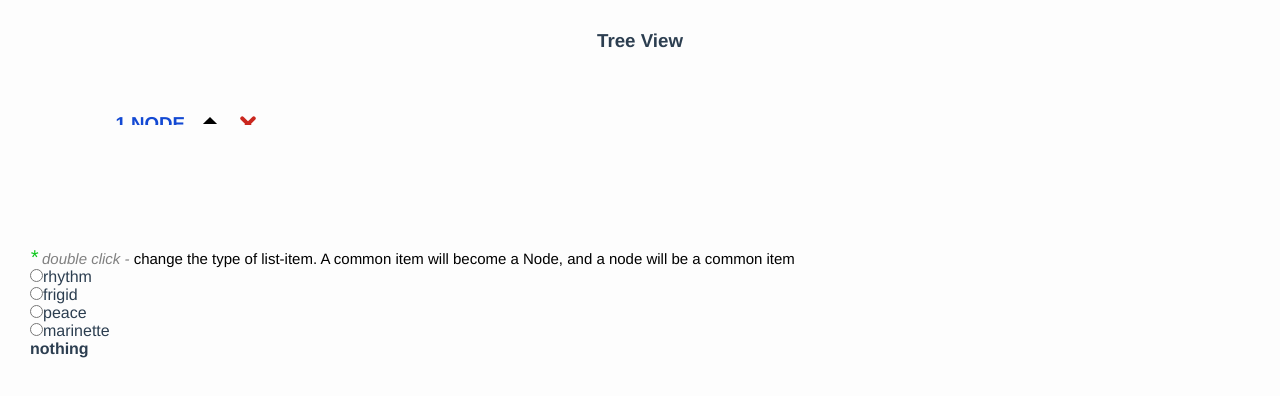
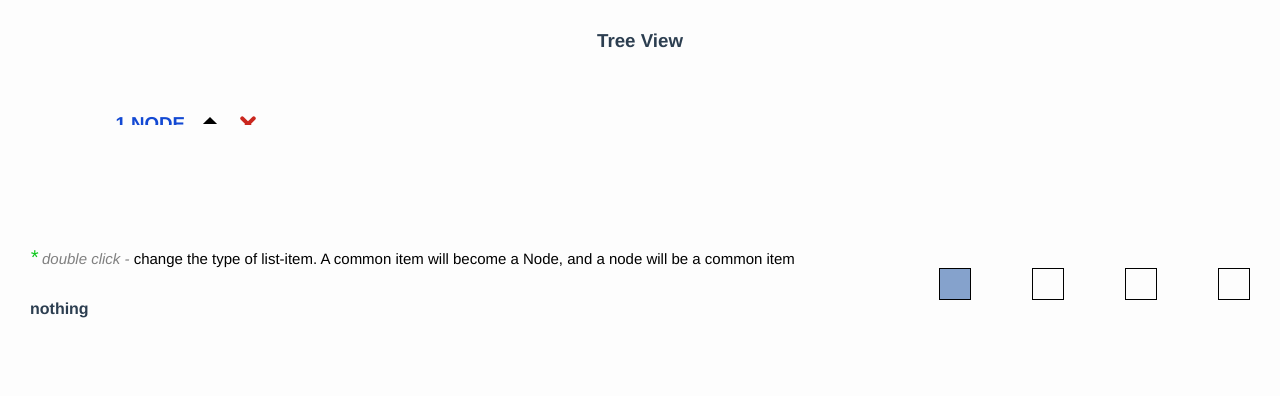
Before and after one commit to juicyvveb/Tree, a Vue app: page / in a window 1280 px wide. Shown: the top 396 px of the page. Built offline with nearby package versions, Linux system fonts and the light colour scheme.

Commit message:
stylyzing Them.vue

```diff
--- /dev/null
+++ b/src/assets/js/utils.js
@@ -0,0 +1,12 @@
+let themes = {
+    rhythm: {
+      name: 'rhythm',
+      bgColor: '#85a2cc',
+      nodeColor: '#fdf98d',
+      subColor: '#fdffea',
+      delColor: '#e94b2c',
+      addColor: '#d3eafa'
+    }
+}
+
+export {themes}
--- a/src/components/Them.vue
+++ b/src/components/Them.vue
@@ -7,28 +7,24 @@
         :value="them"
         v-model="select"
       >
-      <label :for="them" >{{them}}</label>
+      <label
+        :for="them"
+        :class="{label: 1, 'label__active': select == them}"
+        :style="{backgroundColor: utils[them]?.bgColor}"><span>{{them}}</span></label>
     </div>
   </div>
 
 </template>
 
 <script>
+import {themes} from '../assets/js/utils';
+
 export default {
   data(){
     return {
       thems: 'rhythm frigid peace marinette',
       select: '',
-      utils: {
-        rhythm: {
-          name: 'rhythm',
-          bgColor: '#85a2cc',
-          nodeColor: '#fdf98d',
-          subColor: '#fdffea',
-          delColor: '#e94b2c',
-          addColor: '#d3eafa'
-        }
-      }
+      utils: themes
     }
   },
   watch: {
@@ -43,3 +39,38 @@ export default {
   }
 }
 </script>
+
+<style lang="scss" scoped>
+@import '../assets/scss/main.scss';
+
+.thems {
+  @include flexCenter;
+  justify-content: flex-end;
+  &-item{
+    margin-left: 5%;
+    input{
+      display: none;
+    }
+    .label {
+      &__active{
+        &:before{
+          transform: translateY(-40%);
+          box-shadow: 0px 0px 5px 3px;
+        }
+      }
+      &:before {
+        content: '';
+        display: block;
+        width: 30px;
+        height: 30px;
+        border: 1px solid black;
+        background-color: inherit;
+        transition: all .3s ease-in-out;
+      }
+      span {
+        display: none;
+      }
+    }
+  }
+}
+</style>
--- a/src/components/TreeItem.vue
+++ b/src/components/TreeItem.vue
@@ -12,7 +12,7 @@
         <span
           :class="{marker: 1, 'marker__open': isOpen}"
           v-if="isList"
-          :style="{background: style ? `linear-gradient(to bottom left, black 50%, ${style.bgColor} 50%)` : false}"></span>
+          :style="{background: style.bgColor ? `linear-gradient(to bottom left, black 50%, ${style.bgColor} 50%)` : g}"></span>
         <button
         class="item-button item-button__del"
         @click="$emit('remove'), display = false"
```
Also changed, not shown: src/assets/js/remove.js (deleted, +0 -7 lines).
